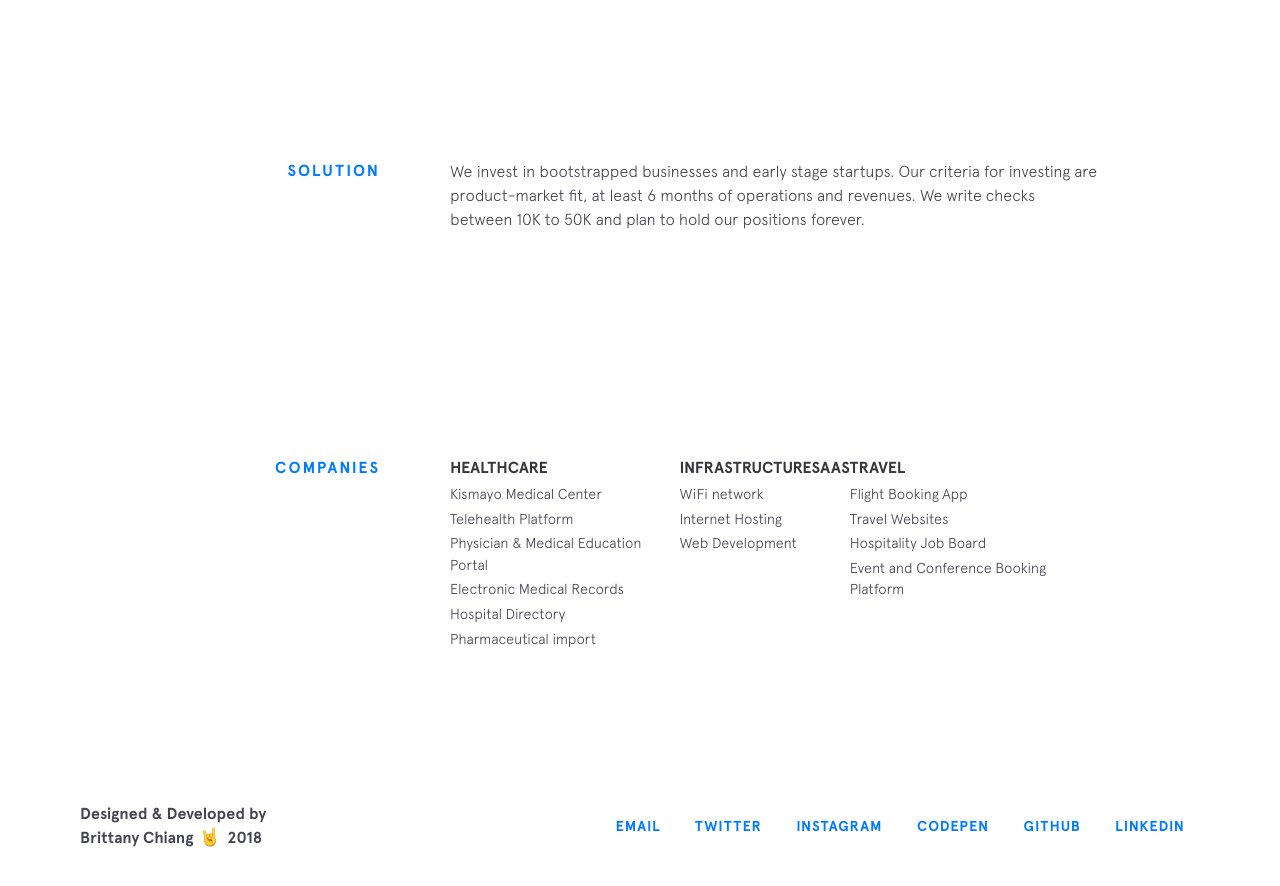
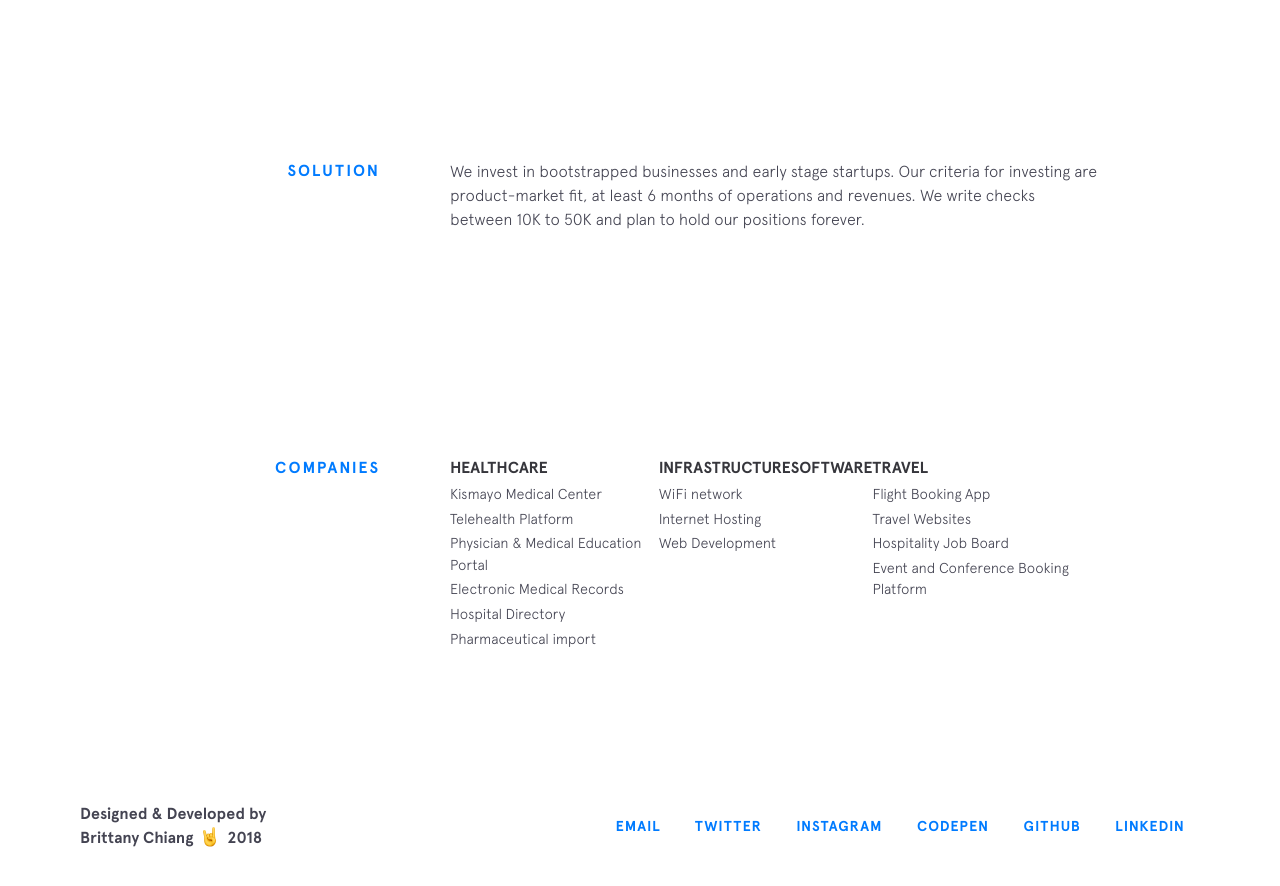
Before and after one commit to dahsoon/dahsoon.github.io, a Jekyll site: the page built from index.html, in a window 1280 px wide and 900 px high, scrolled down 1435 px. Shown: the top 886 px of the window. Built offline with Jekyll 4.4.1, drawn with Linux system fonts in a browser that asks for light colours; nearby versions of some CDN libraries.

Commit message:
Update skills.html

```diff
--- a/_includes/skills.html
+++ b/_includes/skills.html
@@ -19,9 +19,9 @@
         </ul>
       </div>
       <div class="skillz__category">
-        <div class="skillz__category__label">SAAS</div>
+        <div class="skillz__category__label">Software</div>
         <ul>
-          {% for tool in site.data.skills.saas %}
+          {% for tool in site.data.skills.software %}
           <li class="skillz__category__item">{{tool.item}}</li>
           {% endfor %}
         </ul>
```
